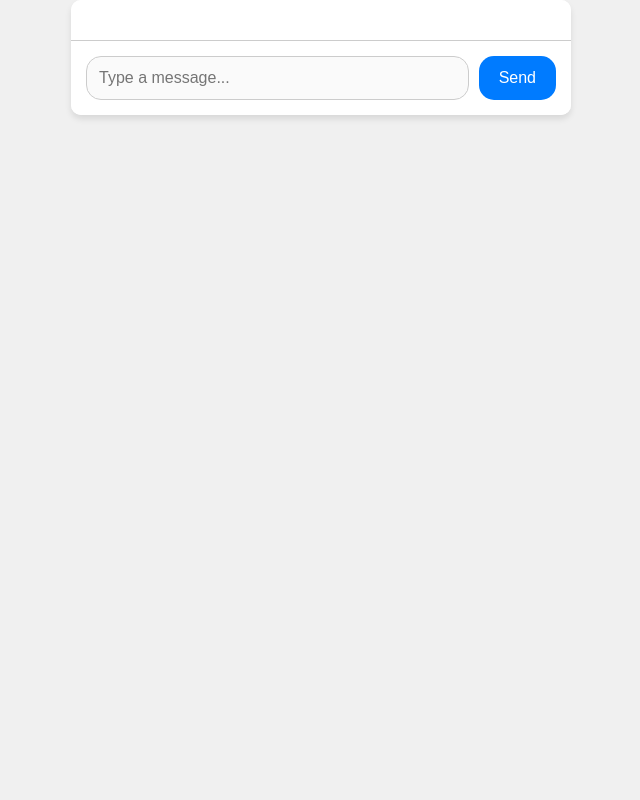
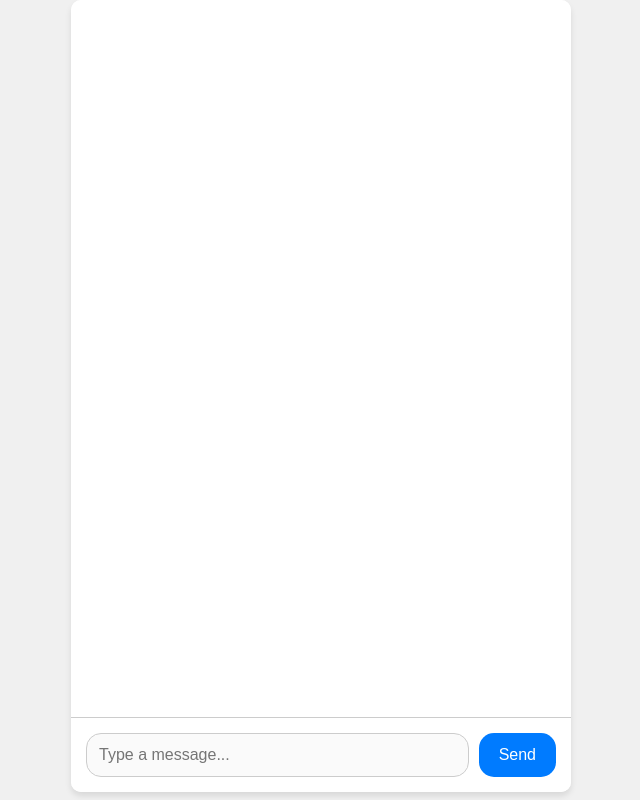
Before and after one commit to nagulofc/Chat, a website: page index.html in a window 1280 px wide. Shown: the whole page, without its empty margins (319-959 px from the left). Drawn offline with Linux system fonts and the light colour scheme.

Commit message:
Update index.html

```diff
--- a/index.html
+++ b/index.html
@@ -8,7 +8,7 @@
     body {
       font-family: Arial, sans-serif;
       margin: 0;
-      height: 100%;
+      height: 99vh;
       display: flex;
       justify-content: center;
       align-items: center;
```
